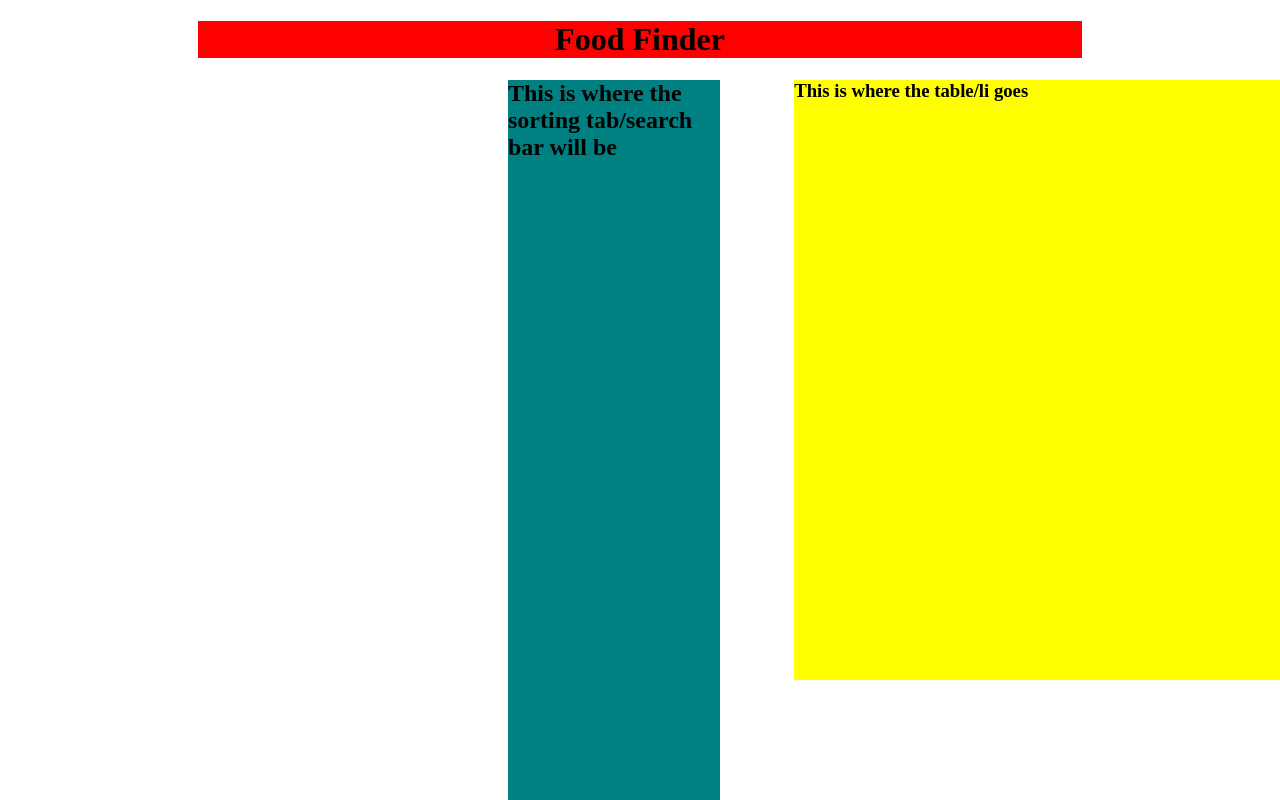
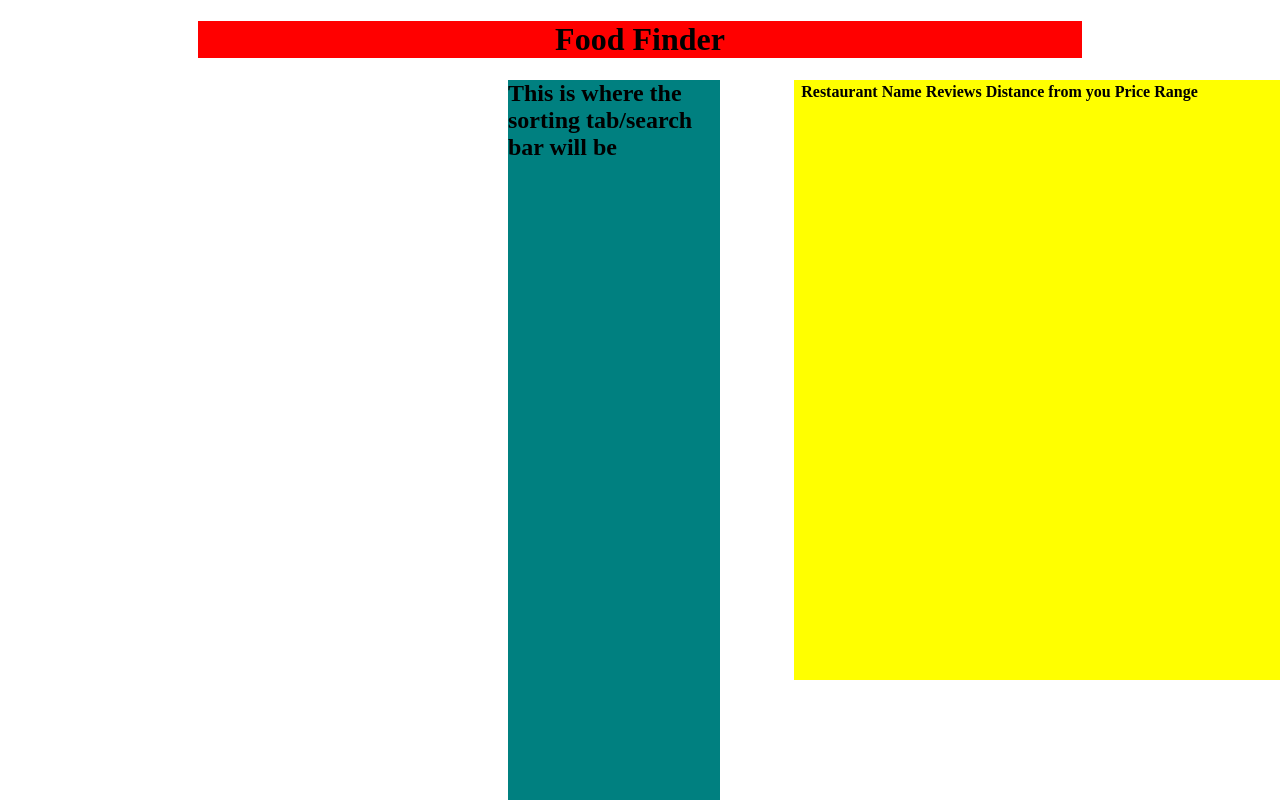
Before and after one commit to MehdiRizvii/food-finder, a React (Create React App) app: page / in a window 1280 px wide. Shown: the top 800 px of the page. Built offline with nearby package versions, Linux system fonts and the light colour scheme.

Commit message:
Added props for Table

```diff
--- a/src/Components/Table.js
+++ b/src/Components/Table.js
@@ -1,11 +1,34 @@
 import React from 'react'
 
-function Table(){
+function Table(props){
     return(
-        <div>
+        <div className="table">
+<table>
+    <tr>
+        <th> </th> {/*-this is a blank cell for where the images will be below */}
 
-            <h3 className="table">This is where the table/li goes</h3>
+        <th>Restaurant Name</th>
 
+        <th>Reviews</th>
+
+        <th>Distance from you</th>
+
+        <th>Price Range</th>
+    </tr>
+
+    <tr>
+        <td> <img src={props.imgUrl}/> </td>
+        <td><h3>{props.name}</h3>  </td>
+        <td><p>{props.review} </p></td>
+        <td><p>{props.distance}</p></td>
+        <td><p>{props.price}</p></td>
+    </tr>
+
+
+
+
+
+</table>
         </div>
     )
 }
```
